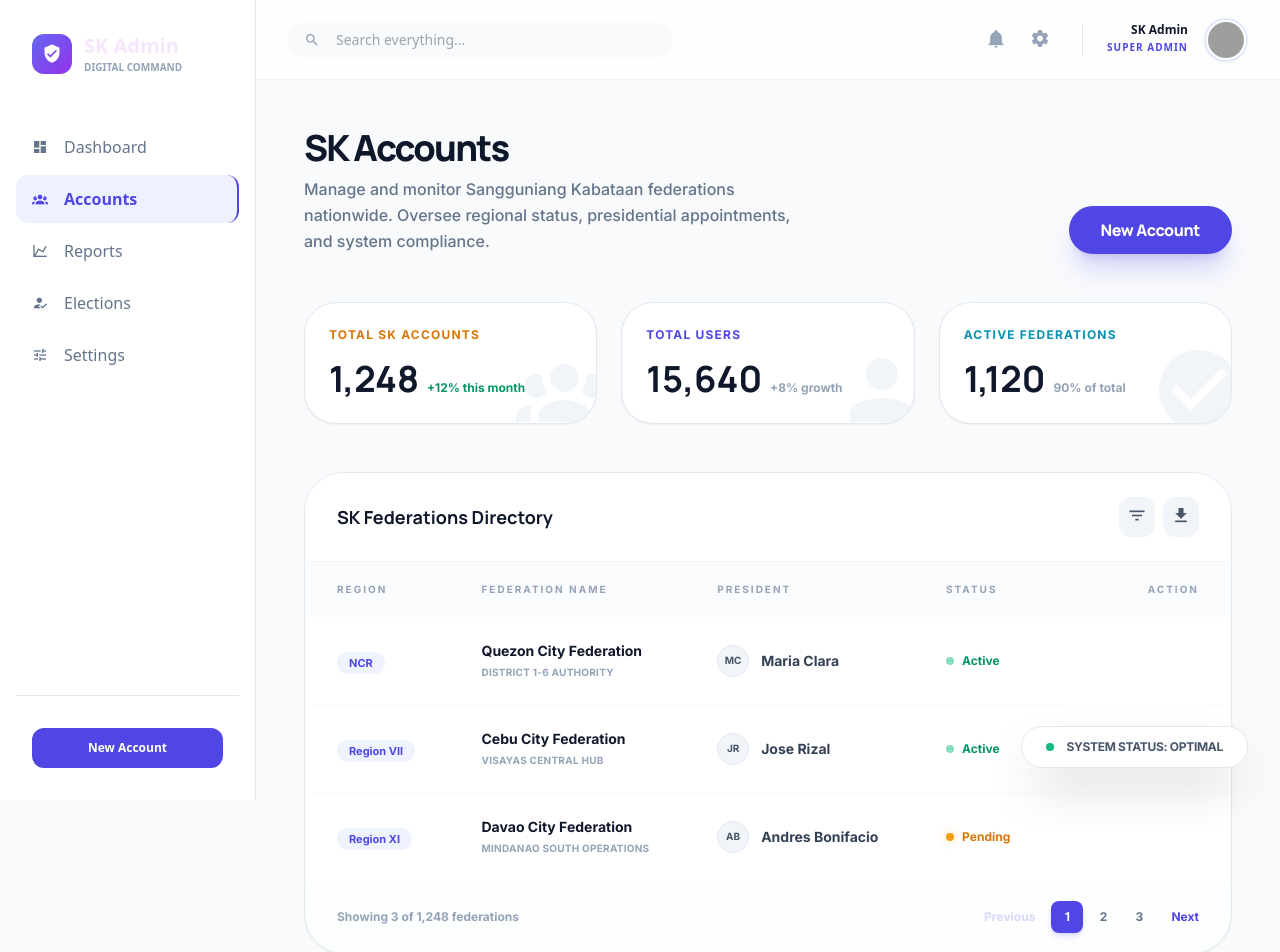
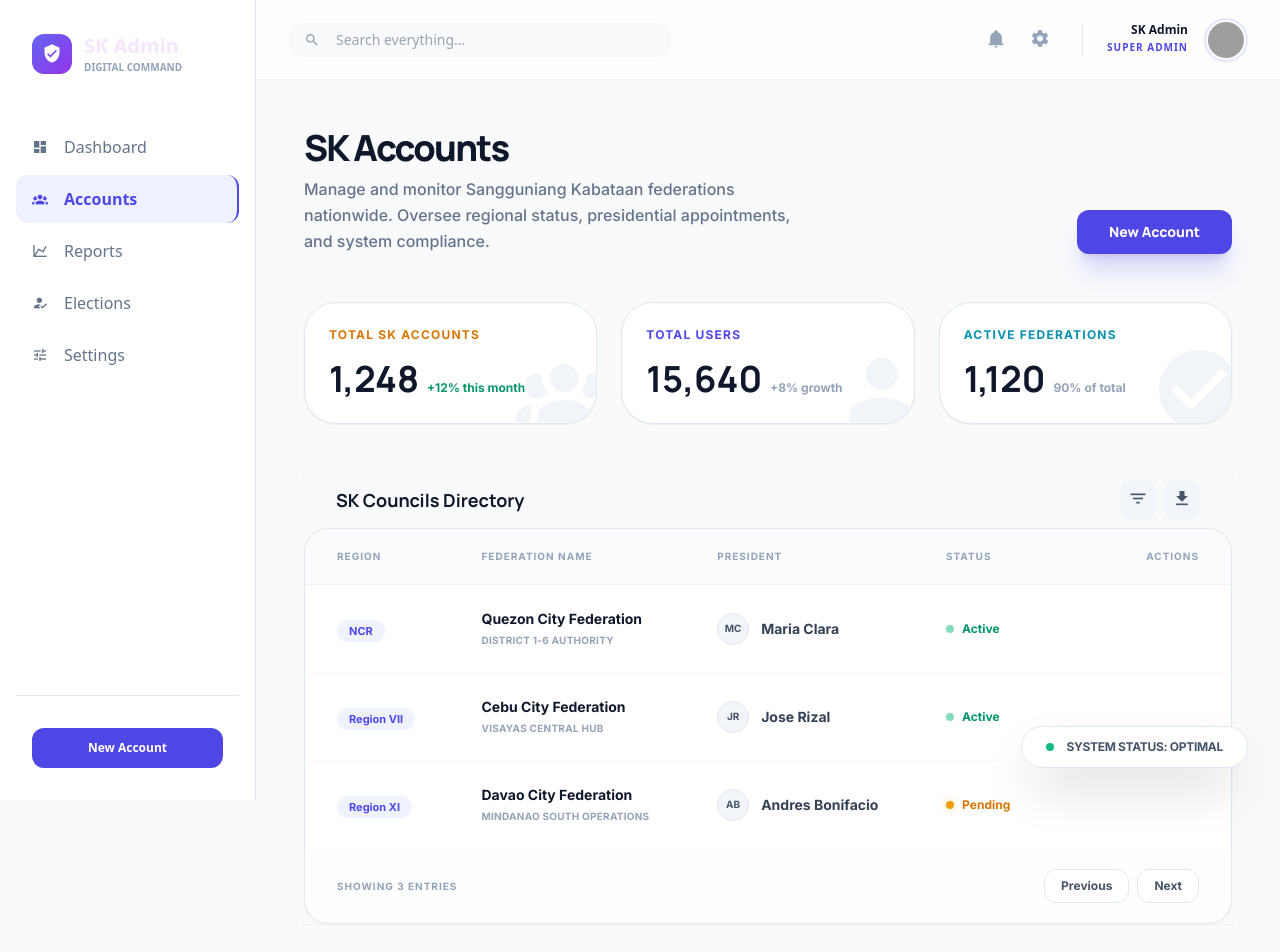
Before and after one commit to TotalElderBerry/skf, a Nuxt app: page /dashboard in a window 1280 px wide. Shown: the top 952 px of the page. Built offline with nearby package versions, Linux system fonts and the light colour scheme; grey boxes are pictures that could not be loaded.

Commit message:
added base components and changed layout structuring for sk page

```diff
--- /dev/null
+++ b/components/base/BaseButton.vue
@@ -0,0 +1,40 @@
+<script setup>
+// 1. We import resolveComponent to handle NuxtLink correctly
+import { resolveComponent } from 'vue'
+
+const props = defineProps({
+  variant: { type: String, default: 'primary' },
+  size: { type: String, default: 'md' },
+  type: { type: String, default: 'button' },
+  to: { type: [String, Object], default: null }
+})
+
+// 2. We determine which component to render
+const isTag = computed(() => {
+  if (props.to) return resolveComponent('NuxtLink')
+  return 'button'
+})
+
+const sizeClasses = {
+  sm: 'px-4 py-2 text-[10px] rounded-lg tracking-widest uppercase',
+  md: 'px-8 py-3 text-sm rounded-xl',
+  lg: 'px-10 py-4 text-base rounded-full'
+}
+
+const variantClasses = {
+  primary: 'bg-indigo-600 text-white shadow-xl shadow-indigo-600/20 hover:bg-indigo-700 hover:shadow-indigo-600/40',
+  secondary: 'bg-slate-100 text-slate-600 hover:bg-slate-200',
+  tertiary: 'bg-transparent text-indigo-600 hover:underline px-0 py-0 flex-none'
+}
+</script>
+
+<template>
+  <component
+    :is="isTag"
+    v-bind="to ? { to: to } : { type: type }"
+    class="cursor-pointer font-headline font-black transition-all active:scale-95 duration-200 inline-flex items-center justify-center text-center"
+    :class="[sizeClasses[size], variantClasses[variant]]"
+  >
+    <slot />
+  </component>
+</template>
--- /dev/null
+++ b/components/base/BaseTable.vue
@@ -0,0 +1,60 @@
+<script setup>
+defineProps({
+  headers: {
+    type: Array,
+    required: true
+  },
+  totalCount: {
+    type: Number,
+    default: 0
+  }
+})
+</script>
+
+<template>
+  <div class="bg-white rounded-3xl shadow-sm border border-slate-200 overflow-hidden flex flex-col">
+    <div class="overflow-x-auto">
+      <table class="w-full text-left border-collapse">
+        <thead>
+          <tr class="bg-slate-50/50 border-b border-slate-100">
+            <th
+              v-for="header in headers"
+              :key="header"
+              class="px-8 py-5 text-[10px] font-black text-slate-400 uppercase tracking-widest whitespace-nowrap"
+            >
+              {{ header }}
+            </th>
+            <th class="px-8 py-5 text-[10px] font-black text-slate-400 uppercase tracking-widest text-right">
+              Actions
+            </th>
+          </tr>
+        </thead>
+
+        <tbody class="divide-y divide-slate-50">
+          <slot name="rows" />
+        </tbody>
+      </table>
+    </div>
+
+    <div class="px-8 py-5 bg-slate-50/30 border-t border-slate-50 flex justify-between items-center mt-auto">
+      <p class="text-[10px] text-slate-400 font-black uppercase tracking-widest">
+        Showing {{ totalCount }} Entries
+      </p>
+      <div class="flex gap-2">
+        <button class="px-4 py-2 bg-white border border-slate-200 rounded-xl text-xs font-black text-slate-600 hover:border-indigo-300 hover:text-indigo-600 transition-all active:scale-95">
+          Previous
+        </button>
+        <button class="px-4 py-2 bg-white border border-slate-200 rounded-xl text-xs font-black text-slate-600 hover:border-indigo-300 hover:text-indigo-600 transition-all active:scale-95">
+          Next
+        </button>
+      </div>
+    </div>
+  </div>
+</template>
+
+<style scoped>
+/* Ensure the table doesn't collapse on small screens */
+table {
+  min-width: 600px;
+}
+</style>
--- a/pages/dashboard.vue
+++ b/pages/dashboard.vue
@@ -1,21 +1,21 @@
 <script setup>
 import { ref } from 'vue'
+import BaseTable from '../components/base/BaseTable.vue'
 definePageMeta({
   layout: 'admin'
 })
-const activeItem = ref('Accounts')
-const navItems = [
-  { name: 'Dashboard', icon: 'mdi-view-dashboard' },
-  { name: 'Accounts', icon: 'mdi-account-group' },
-  { name: 'Reports', icon: 'mdi-chart-line' },
-  { name: 'Elections', icon: 'mdi-account-check' },
-  { name: 'Settings', icon: 'mdi-tune' }
-]
 
 const federations = [
   { region: 'NCR', name: 'Quezon City Federation', authority: 'District 1-6 Authority', president: 'Maria Clara', initials: 'MC', status: 'Active' },
   { region: 'Region VII', name: 'Cebu City Federation', authority: 'Visayas Central Hub', president: 'Jose Rizal', initials: 'JR', status: 'Active' },
   { region: 'Region XI', name: 'Davao City Federation', authority: 'Mindanao South Operations', president: 'Andres Bonifacio', initials: 'AB', status: 'Pending' }
+]
+
+const headers = [
+  'Region',
+  'Federation Name',
+  'President',
+  'Status'
 ]
 </script>
 
@@ -33,9 +33,13 @@ const federations = [
             Manage and monitor Sangguniang Kabataan federations nationwide. Oversee regional status, presidential appointments, and system compliance.
           </p>
         </div>
-        <NuxtLink to="/create-sk" class="px-8 py-3 bg-indigo-600 text-white rounded-full font-headline font-extrabold tracking-tight active:scale-95 transition-all shadow-xl shadow-indigo-600/20 hover:bg-indigo-700">
+        <BaseButton
+          to="/create-sk"
+          size="md"
+          variant="primary"
+        >
           New Account
-        </NuxtLink>
+        </BaseButton>
       </section>
 
       <!-- Summary Stats Bento Grid -->
@@ -76,9 +80,9 @@ const federations = [
       </section>
 
       <!-- Data Table Section -->
-      <section class="bg-white rounded-[2.5rem] border border-slate-200 shadow-sm overflow-hidden mb-12">
-        <div class="px-8 py-6 border-b border-slate-100 flex justify-between items-center bg-white">
-          <h4 class="font-headline font-bold text-lg text-slate-900">SK Federations Directory</h4>
+      <section class="shadow-sm overflow-hidden mb-12">
+        <div class="px-8 py-2 flex justify-between items-center">
+          <h4 class="font-headline font-bold text-lg text-slate-900">SK Councils Directory</h4>
           <div class="flex gap-2">
             <button class="p-2 rounded-xl bg-slate-100 hover:bg-slate-200 text-slate-600 transition-colors">
               <span class="mdi mdi-filter-variant text-xl"></span>
@@ -89,60 +93,94 @@ const federations = [
           </div>
         </div>
         <div class="overflow-x-auto">
-          <table class="w-full text-left border-collapse">
-            <thead>
-              <tr class="bg-slate-50/50">
-                <th class="px-8 py-5 text-[10px] font-black uppercase tracking-[0.2em] text-slate-400">Region</th>
-                <th class="px-8 py-5 text-[10px] font-black uppercase tracking-[0.2em] text-slate-400">Federation Name</th>
-                <th class="px-8 py-5 text-[10px] font-black uppercase tracking-[0.2em] text-slate-400">President</th>
-                <th class="px-8 py-5 text-[10px] font-black uppercase tracking-[0.2em] text-slate-400">Status</th>
-                <th class="px-8 py-5 text-[10px] font-black uppercase tracking-[0.2em] text-slate-400 text-right">Action</th>
-              </tr>
-            </thead>
-            <tbody class="divide-y divide-slate-50">
-              <tr v-for="fed in federations" :key="fed.name" class="group hover:bg-indigo-50/30 transition-colors cursor-default">
+           <BaseTable
+            :headers="headers"
+            :totalCount="federations.length"
+          >
+            <template #rows>
+              <tr
+                v-for="fed in federations"
+                :key="fed.name"
+                class="group hover:bg-indigo-50/30 transition-colors cursor-default"
+              >
+                <!-- Region -->
                 <td class="px-8 py-6">
-                  <span class="bg-indigo-100/50 px-3 py-1 rounded-full text-[11px] font-bold text-indigo-600 whitespace-nowrap">{{ fed.region }}</span>
+                  <span class="bg-indigo-100/50 px-3 py-1 rounded-full text-[11px] font-bold text-indigo-600 whitespace-nowrap">
+                    {{ fed.region }}
+                  </span>
                 </td>
+
+                <!-- Federation Name -->
                 <td class="px-8 py-6">
-                  <p class="text-sm font-bold text-slate-900">{{ fed.name }}</p>
-                  <p class="text-[10px] text-slate-400 font-bold uppercase tracking-wide mt-1">{{ fed.authority }}</p>
+                  <p class="text-sm font-bold text-slate-900">
+                    {{ fed.name }}
+                  </p>
+                  <p class="text-[10px] text-slate-400 font-bold uppercase tracking-wide mt-1">
+                    {{ fed.authority }}
+                  </p>
                 </td>
+
+                <!-- President -->
                 <td class="px-8 py-6">
                   <div class="flex items-center gap-3">
-                    <div class="w-8 h-8 rounded-full bg-slate-100 flex items-center justify-center text-[10px] font-black text-slate-600 border border-slate-200">{{ fed.initials }}</div>
-                    <span class="text-sm text-slate-700 font-bold">{{ fed.president }}</span>
+                    <div class="w-8 h-8 rounded-full bg-slate-100 flex items-center justify-center text-[10px] font-black text-slate-600 border border-slate-200">
+                      {{ fed.initials }}
+                    </div>
+                    <span class="text-sm text-slate-700 font-bold">
+                      {{ fed.president }}
+                    </span>
                   </div>
                 </td>
+
+                <!-- Status -->
                 <td class="px-8 py-6">
                   <div class="flex items-center gap-2">
-                    <span :class="['w-2 h-2 rounded-full', fed.status === 'Active' ? 'bg-emerald-500 animate-pulse' : 'bg-amber-500 shadow-glow']"></span>
-                    <span :class="['text-xs font-bold', fed.status === 'Active' ? 'text-emerald-600' : 'text-amber-600']">{{ fed.status }}</span>
+                    <span
+                      :class="[
+                        'w-2 h-2 rounded-full',
+                        fed.status === 'Active'
+                          ? 'bg-emerald-500 animate-pulse'
+                          : 'bg-amber-500 shadow-glow'
+                      ]"
+                    ></span>
+
+                    <span
+                      :class="[
+                        'text-xs font-bold',
+                        fed.status === 'Active'
+                          ? 'text-emerald-600'
+                          : 'text-amber-600'
+                      ]"
+                    >
+                      {{ fed.status }}
+                    </span>
                   </div>
                 </td>
+
+                <!-- Actions -->
                 <td class="px-8 py-6 text-right">
                   <div class="flex justify-end gap-2 sm:opacity-0 group-hover:opacity-100 transition-opacity">
-                    <NuxtLink to="/sk" class="px-4 py-1.5 rounded-full bg-slate-100 text-[11px] font-bold text-slate-600 hover:bg-indigo-600 hover:text-white transition-all">View</NuxtLink to="/skf">
-                    <button class="px-4 py-1.5 rounded-full bg-slate-100 text-[11px] font-bold text-slate-600 hover:bg-indigo-600 hover:text-white transition-all">Edit</button>
+
+                    <!-- FIXED LINK -->
+                    <NuxtLink
+                      :to="`/sk/${fed.id || fed.name}/events`"
+                      class="px-4 py-1.5 rounded-full bg-slate-100 text-[11px] font-bold text-slate-600 hover:bg-indigo-600 hover:text-white transition-all"
+                    >
+                      View
+                    </NuxtLink>
+
+                    <button class="px-4 py-1.5 rounded-full bg-slate-100 text-[11px] font-bold text-slate-600 hover:bg-indigo-600 hover:text-white transition-all">
+                      Edit
+                    </button>
+
                   </div>
                 </td>
+
               </tr>
-            </tbody>
-          </table>
+            </template>
+          </BaseTable>
         </div>
-        <!-- Table Footer -->
-        <div class="px-8 py-5 border-t border-slate-50 flex justify-between items-center bg-slate-50/30">
-          <p class="text-xs text-slate-400 font-bold">Showing 3 of 1,248 federations</p>
-          <div class="flex items-center gap-4">
-            <button class="text-xs font-bold text-indigo-600 disabled:opacity-20" disabled>Previous</button>
-            <div class="flex gap-1">
-              <span class="w-8 h-8 flex items-center justify-center rounded-lg bg-indigo-600 text-white font-bold text-xs shadow-md shadow-indigo-500/20">1</span>
-              <span class="w-8 h-8 flex items-center justify-center rounded-lg hover:bg-slate-100 transition-colors text-xs font-bold text-slate-500 cursor-pointer">2</span>
-              <span class="w-8 h-8 flex items-center justify-center rounded-lg hover:bg-slate-100 transition-colors text-xs font-bold text-slate-500 cursor-pointer">3</span>
-            </div>
-            <button class="text-xs font-bold text-indigo-600">Next</button>
-          </div>
-        </div>
+
       </section>
 
     </main>
--- /dev/null
+++ b/pages/sk/[id].vue
@@ -0,0 +1,58 @@
+<script setup>
+import { ref } from 'vue'
+
+definePageMeta({
+  layout: 'admin'
+})
+
+// Navigation State
+const activeTab = ref('Events')
+const tabs = [{label: 'Events', to: "events"}, {label: 'Users', to: "users"}, {label: 'Posts', to: "posts"}]
+
+// Header & Overview Data
+const councilInfo = ref({
+  name: 'Barangay San Lorenzo SK Council',
+  description: 'Empowering the youth through sustainable initiatives, digital inclusion, and community-led leadership programs.',
+  activeUsers: 150,
+  totalEvents: 24
+})
+
+</script>
+
+<template>
+    <div>
+        <div class="">
+            <main class="">
+                <div class="flex space-x-8 border-b border-slate-200 mb-10">
+                    <NuxtLink
+                    v-for="tab in tabs" :key="tab.label" :to="tab.to" @click="activeTab = tab.label"
+                    :class="['pb-4 text-sm font-bold tracking-wide transition-colors relative', activeTab === tab.label ? 'text-indigo-600 after:absolute after:bottom-0 after:left-0 after:w-full after:h-0.5 after:bg-indigo-600' : 'text-slate-400 hover:text-slate-600']"
+                    >
+                    {{ tab.label }}
+                    </NuxtLink>
+                </div>
+                <NuxtPage :transition="{ name: 'fade', mode: 'out-in' }" :page-key="$route.path"/>
+            </main>
+    </div>
+    </div>
+</template>
+<style scoped>
+.font-headline { font-family: 'Plus Jakarta Sans', sans-serif; }
+.font-body { font-family: 'Inter', sans-serif; }
+
+/* Transition Animations */
+.fade-enter-active,
+.fade-leave-active {
+  transition: all 0.3s ease;
+}
+
+.fade-enter-from {
+  opacity: 0;
+  transform: translateX(10px); /* Slides in from the right slightly */
+}
+
+.fade-leave-to {
+  opacity: 0;
+  transform: translateX(-10px); /* Slides out to the left slightly */
+}
+</style>
--- a/pages/sk/events/index.vue
+++ b/pages/sk/[id]/events/index.vue
@@ -1,5 +1,6 @@
 <script setup>
 import { ref } from 'vue'
+import BaseTable from '../../../components/base/BaseTable.vue'
 
 definePageMeta({
   layout: 'admin'
@@ -77,8 +78,13 @@ const engagementStats = ref({
                   <p class="text-[10px] font-black text-slate-400 uppercase tracking-widest">Participants</p>
                 </div>
                 <div class="flex gap-3 w-full sm:w-auto">
-                  <button class="flex-1 px-6 py-3 rounded-xl bg-slate-100 text-slate-600 font-bold text-sm hover:bg-slate-200">Details</button>
-                  <button class="flex-1 px-8 py-3 rounded-xl bg-indigo-600 text-white font-bold text-sm shadow-lg shadow-indigo-600/20 hover:bg-indigo-700">Manage</button>
+                  <BaseButton variant="secondary" size="md" class="flex-1">
+                    Details
+                  </BaseButton>
+
+                  <BaseButton variant="primary" size="md" class="flex-1">
+                    Manage
+                  </BaseButton>
                 </div>
               </div>
             </div>
@@ -139,53 +145,49 @@ const engagementStats = ref({
             </div>
           </div>
 
-          <div class="bg-white rounded-3xl shadow-sm border border-slate-200 overflow-hidden">
-            <table class="w-full text-left">
-              <thead>
-                <tr class="bg-slate-50/50 border-b border-slate-100">
-                  <th class="px-8 py-5 text-[10px] font-black text-slate-400 uppercase tracking-widest">Event Detail</th>
-                  <th class="px-8 py-5 text-[10px] font-black text-slate-400 uppercase tracking-widest">Date</th>
-                  <th class="px-8 py-5 text-[10px] font-black text-slate-400 uppercase tracking-widest">Category</th>
-                  <th class="px-8 py-5 text-[10px] font-black text-slate-400 uppercase tracking-widest">Status</th>
-                  <th class="px-8 py-5 text-[10px] font-black text-slate-400 uppercase tracking-widest text-right">Actions</th>
-                </tr>
-              </thead>
-              <tbody class="divide-y divide-slate-50">
+          <BaseTable
+              :headers="['Event Detail', 'Date', 'Category', 'Status']"
+              :totalCount="allEvents.length"
+          >
+              <template #rows>
                 <tr v-for="event in allEvents" :key="event.id" class="hover:bg-slate-50/50 transition-colors group">
+
                     <td class="px-8 py-5">
                     <div class="flex flex-col">
-                      <span class="font-bold text-slate-900 group-hover:text-indigo-600 transition-colors">{{ event.name }}</span>
-                      <span class="text-xs text-slate-400 font-medium">{{ event.location }}</span>
+                        <span class="font-bold text-slate-900 group-hover:text-indigo-600 transition-colors text-sm">
+                        {{ event.name }}
+                        </span>
+                        <span class="text-[10px] text-slate-400 font-medium italic">
+                        {{ event.location }}
+                        </span>
                     </div>
                     </td>
+
                     <td class="px-8 py-5">
                     <span class="text-sm font-bold text-slate-600">{{ event.date }}</span>
                     </td>
+
                     <td class="px-8 py-5">
                     <span class="px-3 py-1 rounded-lg text-[10px] font-black bg-indigo-50 text-indigo-600 uppercase tracking-wider">
                         {{ event.category }}
                     </span>
                     </td>
+
                     <td class="px-8 py-5">
                     <div class="flex items-center gap-2">
                         <div :class="['w-2 h-2 rounded-full', event.statusColor]"></div>
                         <span class="text-xs font-bold text-slate-600">{{ event.status }}</span>
                     </div>
                     </td>
+
                     <td class="px-8 py-5 text-right">
-                    <button class="text-indigo-600 text-xs font-black hover:underline tracking-widest uppercase">Manage</button>
+                    <button class="text-indigo-600 text-xs font-black hover:underline tracking-widest uppercase">
+                        Manage
+                    </button>
                     </td>
                 </tr>
-              </tbody>
-            </table>
-            <div class="px-8 py-5 bg-slate-50/30 border-t border-slate-50 flex justify-between items-center">
-              <p class="text-[10px] text-slate-400 font-black uppercase tracking-widest">Showing 5 of 24 events</p>
-              <div class="flex gap-2">
-                <button class="px-4 py-2 bg-white border border-slate-200 rounded-xl text-xs font-black text-slate-400 cursor-not-allowed">Prev</button>
-                <button class="px-4 py-2 bg-white border border-slate-200 rounded-xl text-xs font-black text-slate-600 hover:border-indigo-300">Next</button>
-              </div>
-            </div>
-          </div>
+              </template>
+          </BaseTable>
         </section>
       </div>
   </div>
--- a/pages/sk/posts/index.vue
+++ b/pages/sk/[id]/posts/index.vue
@@ -78,9 +78,10 @@ const communityLeaders = ref([
                 </button>
               </div>
 
-              <button class="px-8 py-3 bg-indigo-600 text-white font-black text-sm rounded-xl shadow-lg shadow-indigo-600/20 hover:bg-indigo-700 active:scale-95 transition-all">
+            <BaseButton variant="primary">
                 Post Update
-              </button>
+            </BaseButton>
+
             </div>
           </div>
 
--- a/pages/sk/users/index.vue
+++ b/pages/sk/[id]/users/index.vue
@@ -1,5 +1,6 @@
 <script setup>
 import { ref } from 'vue'
+import BaseTable from '../../../components/base/BaseTable.vue'
 
 definePageMeta({
   layout: 'admin'
@@ -48,48 +49,42 @@ const recentRegistrations = ref([
             </div>
           </div>
 
-          <div class="bg-white rounded-3xl shadow-sm border border-slate-200 overflow-hidden">
-            <table class="w-full text-left">
-              <thead>
-                <tr class="bg-slate-50/50 border-b border-slate-100">
-                  <th class="px-8 py-5 text-[10px] font-black text-slate-400 uppercase tracking-widest">Resident</th>
-                  <th class="px-8 py-5 text-[10px] font-black text-slate-400 uppercase tracking-widest">Join Date</th>
-                  <th class="px-8 py-5 text-[10px] font-black text-slate-400 uppercase tracking-widest">Status</th>
-                  <th class="px-8 py-5 text-[10px] font-black text-slate-400 uppercase tracking-widest text-right">Actions</th>
-                </tr>
-              </thead>
-              <tbody class="divide-y divide-slate-50">
+          <div class="">
+                <BaseTable
+                    :headers="['Resident', 'Join Date', 'Status']"
+                    :totalCount="constituents.length"
+                >
+                    <template #rows>
                         <tr v-for="person in constituents" :key="person.id" class="hover:bg-slate-50/50 transition-colors group">
                             <td class="px-8 py-5">
                             <div class="flex items-center gap-4">
-                      <img :src="person.avatar" class="w-10 h-10 rounded-full object-cover border-2 border-white shadow-sm" />
+                                <img :src="person.avatar" class="w-10 h-10 rounded-full border-2 border-white shadow-sm" />
                                 <div class="flex flex-col">
-                        <span class="font-bold text-slate-900 group-hover:text-indigo-600 transition-colors text-sm">{{ person.name }}</span>
+                                <span class="font-bold text-slate-900 text-sm">{{ person.name }}</span>
                                 <span class="text-[10px] text-slate-400 font-medium tracking-tight">{{ person.email }}</span>
                                 </div>
                             </div>
                             </td>
+
                             <td class="px-8 py-5">
                             <span class="text-sm font-bold text-slate-600">{{ person.date }}</span>
                             </td>
+
                             <td class="px-8 py-5">
                             <div class="flex items-center gap-2">
                                 <div :class="['w-2 h-2 rounded-full', person.statusColor]"></div>
                                 <span class="text-xs font-bold text-slate-600">{{ person.status }}</span>
                             </div>
                             </td>
+
                             <td class="px-8 py-5 text-right">
-                    <button class="text-indigo-600 text-xs font-black hover:underline tracking-widest uppercase">Manage</button>
+                            <button class="text-indigo-600 text-xs font-black hover:underline tracking-widest uppercase">
+                                Manage
+                            </button>
                             </td>
                         </tr>
-              </tbody>
-            </table>
-            <div class="px-8 py-5 bg-slate-50/30 border-t border-slate-50 flex justify-between items-center">
-              <p class="text-[10px] text-slate-400 font-black uppercase tracking-widest">Showing {{ constituents.length }} of 150</p>
-              <div class="flex gap-2">
-                <button class="px-4 py-2 bg-white border border-slate-200 rounded-xl text-xs font-black text-slate-600 hover:border-indigo-300 transition-all">Next</button>
-              </div>
-            </div>
+                    </template>
+                </BaseTable>
           </div>
         </section>
 
```
Also changed, not shown: pages/sk.vue (+1 -9 lines). Lines whose indentation alone changed are shown as unchanged.
